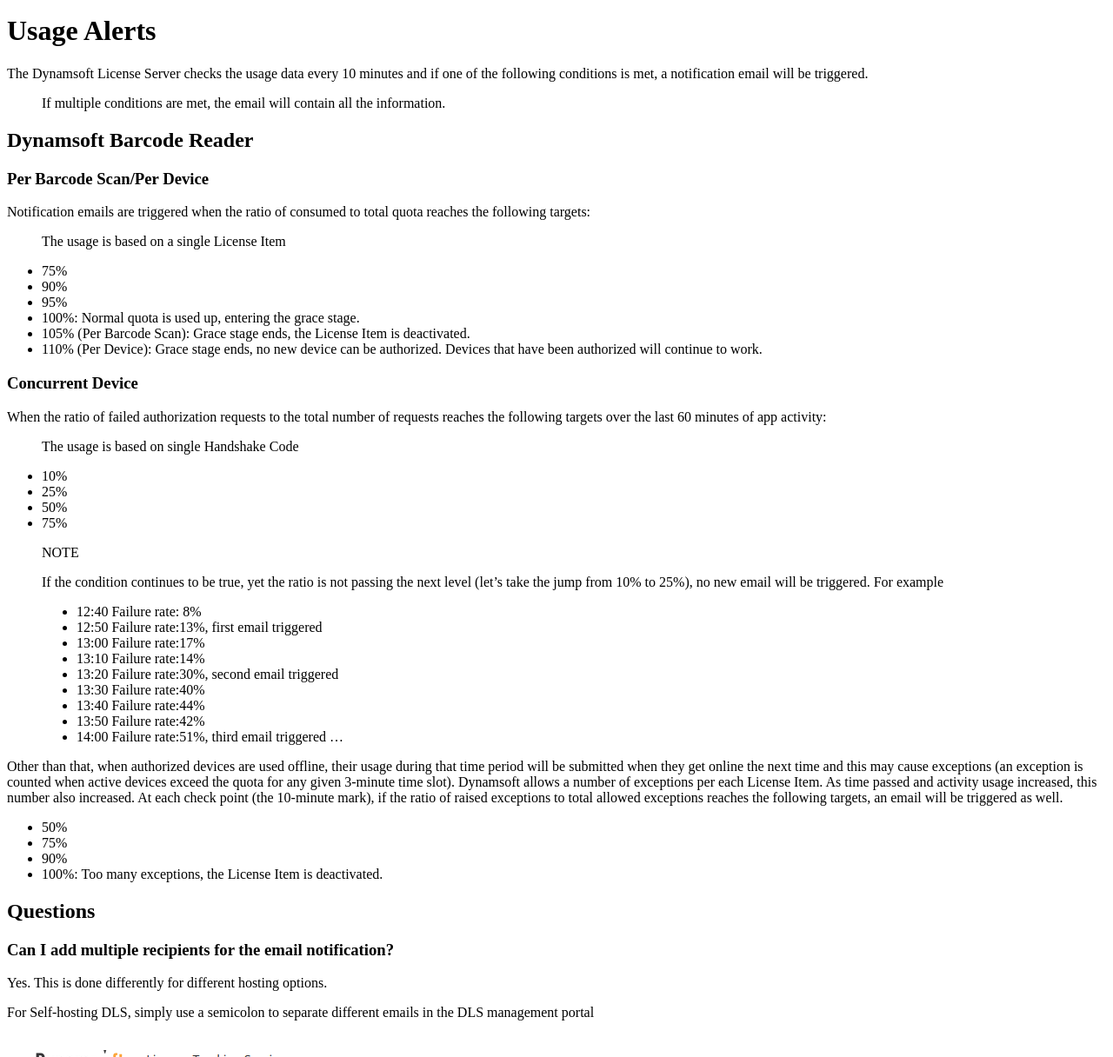
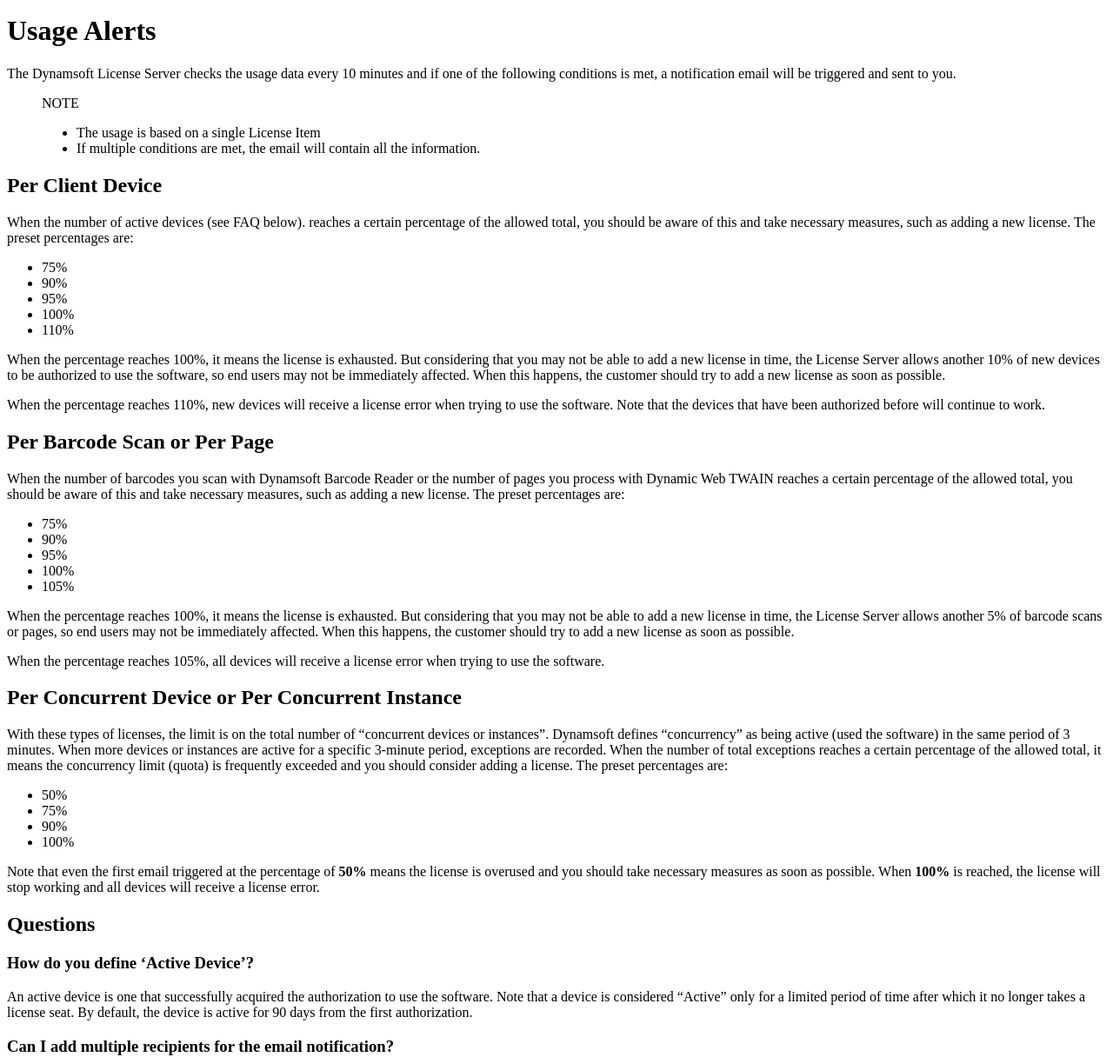
Before and after one commit to dynamsoft-docs/license-server-docs, a Jekyll site: the page built from common/usageAlerts.md, in a window 1280 px wide and 1400 px high, scrolled down 409 px, cut to the strip 184-1400 px from the top of the window. Shown: the whole strip at 87% size. Built offline with Jekyll 4.4.1, drawn with Linux system fonts in a browser that asks for light colours.

Commit message:
update usage alert page

```diff
--- a/common/usageAlerts.md
+++ b/common/usageAlerts.md
@@ -9,58 +9,57 @@
 
 # Usage Alerts
 
-The Dynamsoft License Server checks the usage data every 10 minutes and if one of the following conditions is met, a notification email will be triggered.
+The Dynamsoft License Server checks the usage data every 10 minutes and if one of the following conditions is met, a notification email will be triggered and sent to you.
 
-> If multiple conditions are met, the email will contain all the information.
+> NOTE
+>
+> * The usage is based on a single License Item
+> * If multiple conditions are met, the email will contain all the information.
 
-## Dynamsoft Barcode Reader
+## Per Client Device
 
-### Per Barcode Scan/Per Device
-
-Notification emails are triggered when the ratio of consumed to total quota reaches the following targets:
-
-> The usage is based on a single License Item
+When the number of active devices (see FAQ below). reaches a certain percentage of the allowed total, you should be aware of this and take necessary measures, such as adding a new license. The preset percentages are:
 
 * 75%
 * 90%
 * 95%
-* 100%: Normal quota is used up, entering the grace stage.
-* 105% (Per Barcode Scan): Grace stage ends, the License Item is deactivated.
-* 110% (Per Device): Grace stage ends, no new device can be authorized. Devices that have been authorized will continue to work.
+* 100%
+* 110%
 
-### Concurrent Device
+When the percentage reaches 100%, it means the license is exhausted. But considering that you may not be able to add a new license in time, the License Server allows another 10% of new devices to be authorized to use the software, so end users may not be immediately affected. When this happens, the customer should try to add a new license as soon as possible.
 
-When the ratio of failed authorization requests to the total number of requests reaches the following targets over the last 60 minutes of app activity:
+When the percentage reaches 110%, new devices will receive a license error when trying to use the software. Note that the devices that have been authorized before will continue to work.
 
-> The usage is based on single Handshake Code
+## Per Barcode Scan or Per Page
 
-* 10%
-* 25%
-* 50%
+When the number of barcodes you scan with Dynamsoft Barcode Reader or the number of pages you process with Dynamic Web TWAIN reaches a certain percentage of the allowed total, you should be aware of this and take necessary measures, such as adding a new license. The preset percentages are:
+
 * 75%
+* 90%
+* 95%
+* 100%
+* 105%
 
-> NOTE
->
-> If the condition continues to be true, yet the ratio is not passing the next level (let's take the jump from 10% to 25%), no new email will be triggered. For example
-> * 12:40 Failure rate: 8%
-> * 12:50 Failure rate:13%, first email triggered
-> * 13:00 Failure rate:17%
-> * 13:10 Failure rate:14%
-> * 13:20 Failure rate:30%, second email triggered
-> * 13:30 Failure rate:40%
-> * 13:40 Failure rate:44%
-> * 13:50 Failure rate:42%
-> * 14:00 Failure rate:51%, third email triggered
-> ...
+When the percentage reaches 100%, it means the license is exhausted. But considering that you may not be able to add a new license in time, the License Server allows another 5% of barcode scans or pages, so end users may not be immediately affected. When this happens, the customer should try to add a new license as soon as possible.
 
-Other than that, when authorized devices are used offline, their usage during that time period will be submitted when they get online the next time and this may cause exceptions (an exception is counted when active devices exceed the quota for any given 3-minute time slot). Dynamsoft allows a number of exceptions per each License Item. As time passed and activity usage increased, this number also increased. At each check point (the 10-minute mark), if the ratio of raised exceptions to total allowed exceptions reaches the following targets, an email will be triggered as well.
+When the percentage reaches 105%, all devices will receive a license error when trying to use the software.
+
+## Per Concurrent Device or Per Concurrent Instance
+
+With these types of licenses, the limit is on the total number of "concurrent devices or instances". Dynamsoft defines "concurrency" as being active (used the software) in the same period of 3 minutes. When more devices or instances are active for a specific 3-minute period, exceptions are recorded. When the number of total exceptions reaches a certain percentage of the allowed total, it means the concurrency limit (quota) is frequently exceeded and you should consider adding a license. The preset percentages are:
 
 * 50%
 * 75%
 * 90%
-* 100%: Too many exceptions, the License Item is deactivated.
+* 100%
+
+Note that even the first email triggered at the percentage of **50%** means the license is overused and you should take necessary measures as soon as possible. When **100%** is reached, the license will stop working and all devices will receive a license error.
 
 ## Questions
+
+### How do you define 'Active Device'?
+
+An active device is one that successfully acquired the authorization to use the software. Note that a device is considered "Active" only for a limited period of time after which it no longer takes a license seat. By default, the device is active for 90 days from the first authorization.
 
 ### Can I add multiple recipients for the email notification?
 
```
